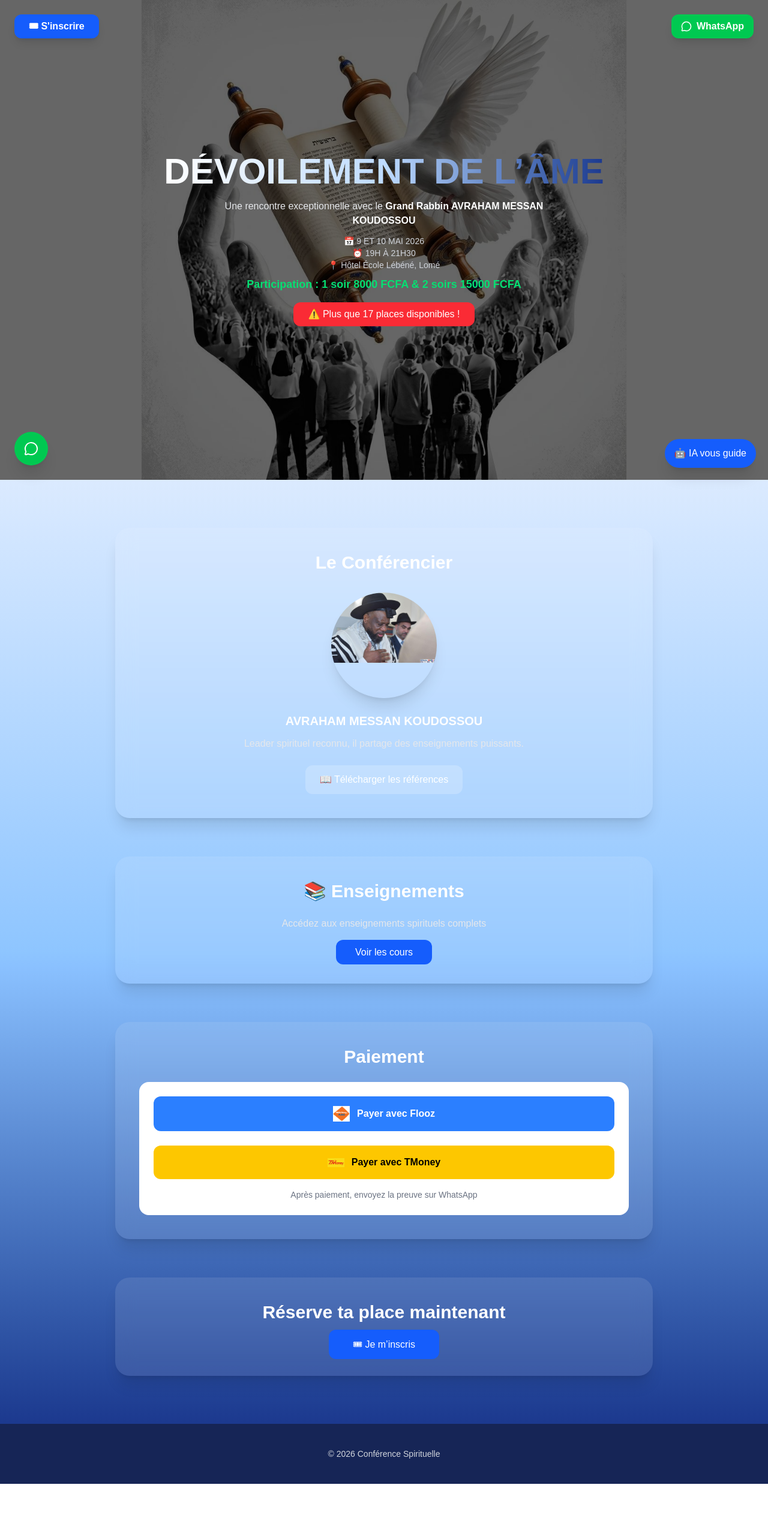
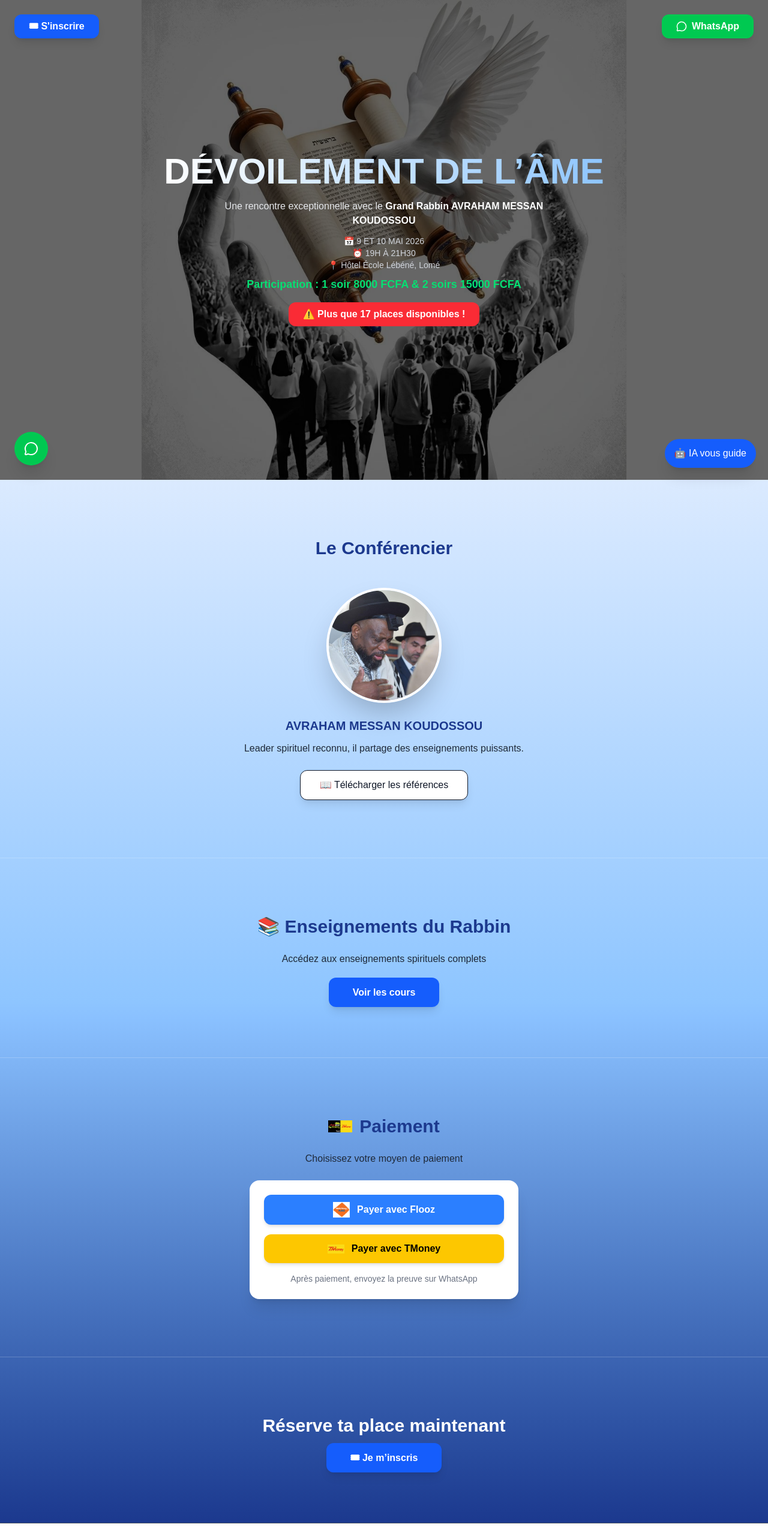
Before and after one commit to messankevin11-arch/rabbinmessan, a Next.js app: page / in a window 1280 px wide. Shown: the top 2566 px of the page at 60% size. Before the commit the page ends 2474 px from the top, so only its background shows below. Built offline with nearby package versions, Linux system fonts and the light colour scheme.

Commit message:
fix: dependencies

```diff
--- a/app/page.tsx
+++ b/app/page.tsx
@@ -29,16 +29,24 @@ export default function Home() {
 
         {/* HEADER */}
         <div className="absolute top-6 left-6 right-6 flex justify-between items-center z-20">
-          <a href="https://forms.gle/TLrMdkNxnTq9Z3Jg7" target="_blank"
-            className="px-6 py-2 bg-blue-600 text-white rounded-xl font-semibold hover:bg-blue-700 transition shadow-lg">
+
+          <a
+            href="https://forms.gle/TLrMdkNxnTq9Z3Jg7"
+            target="_blank"
+            className="px-6 py-2 bg-blue-600 text-white rounded-xl font-semibold hover:bg-blue-700 hover:scale-105 transition shadow-lg"
+          >
             🎟 S'inscrire
           </a>
 
-          <a href="https://wa.me/22893669121" target="_blank"
-            className="flex items-center gap-2 px-4 py-2 bg-green-500 text-white rounded-xl font-semibold hover:bg-green-600 transition shadow-lg">
+          <a
+            href="https://wa.me/22893669121"
+            target="_blank"
+            className="flex items-center gap-2 px-4 md:px-6 py-2 bg-green-500 text-white rounded-xl font-semibold hover:bg-green-600 hover:scale-105 transition shadow-lg"
+          >
             <MessageCircle size={18} />
             WhatsApp
           </a>
+
         </div>
 
         {/* IMAGE HERO */}
@@ -64,93 +72,113 @@ export default function Home() {
         <motion.h1
           initial={{ opacity: 0, y: 60 }}
           animate={{ opacity: 1, y: 0 }}
-          className="text-4xl md:text-6xl font-bold uppercase
-          bg-gradient-to-r from-white via-blue-200 to-blue-900
-          bg-clip-text text-transparent"
+          className="text-4xl md:text-6xl font-bold uppercase text-transparent bg-clip-text bg-gradient-to-r from-white to-blue-300"
         >
           DÉVOILEMENT DE L’ÂME
         </motion.h1>
 
+        {/* TEXTE */}
         <p className="mt-4 text-gray-200 max-w-xl">
           Une rencontre exceptionnelle avec le
           <span className="text-white font-semibold"> Grand Rabbin AVRAHAM MESSAN KOUDOSSOU</span>
         </p>
 
+        {/* INFOS */}
         <p className="mt-3 text-sm text-gray-300">
           📅 9 ET 10 MAI 2026 <br />
           ⏰ 19H À 21H30 <br />
           📍 Hôtel École Lébéné, Lomé
         </p>
 
+        {/* PRIX */}
         <p className="mt-2 text-lg font-semibold text-green-400">
           Participation : 1 soir 8000 FCFA & 2 soirs 15000 FCFA
         </p>
 
-        <div className="mt-4 px-6 py-2 bg-red-500 text-white rounded-xl animate-pulse">
+        {/* COMPTEUR */}
+        <div className={`mt-4 px-6 py-2 rounded-xl font-semibold animate-pulse ${
+          places <= 7 ? "bg-red-600 text-white" : "bg-red-500 text-white"
+        }`}>
           ⚠️ Plus que {places} places disponibles !
         </div>
 
       </section>
 
-      {/* CONTENU GLOBAL */}
-      <div className="bg-gradient-to-b from-blue-100 via-blue-300 to-blue-900 py-20 space-y-16">
+      {/* CONTENU AVEC DEGRADÉ */}
+      <div className="bg-gradient-to-b from-blue-100 via-blue-300 to-blue-900">
 
         {/* CONFÉRENCIER */}
-        <section className="max-w-4xl mx-auto bg-white/10 backdrop-blur-lg p-10 rounded-3xl shadow-xl text-center">
-          <h2 className="text-3xl font-bold mb-8 text-white">Le Conférencier</h2>
+        <section className="py-24 px-6 text-center border-b border-white/20">
+          <h2 className="text-3xl font-bold mb-12 text-blue-900">
+            Le Conférencier
+          </h2>
 
           <div className="flex flex-col items-center">
-            <div className="w-44 h-44 rounded-full overflow-hidden mb-6 shadow-xl">
-              <Image src="/A.jpeg" alt="Rabbin" width={176} height={176} className="object-cover"/>
+
+            {/* IMAGE OPTIMISÉE */}
+            <div className="w-48 h-48 rounded-full mb-6 overflow-hidden shadow-2xl border-4 border-white hover:scale-105 transition duration-500 relative">
+              <Image
+                src="/A.jpeg"
+                alt="AVRAHAM MESSAN KOUDOSSOU"
+                fill
+                className="object-cover object-center"
+              />
             </div>
 
-            <h3 className="text-xl font-semibold text-white mb-3">
+            <h3 className="text-xl font-semibold mb-3 text-blue-900">
               AVRAHAM MESSAN KOUDOSSOU
             </h3>
 
-            <p className="text-gray-200 max-w-xl mb-6">
+            <p className="text-gray-800 max-w-xl mb-6">
               Leader spirituel reconnu, il partage des enseignements puissants.
             </p>
 
             <a href="/references-rabbin.pdf" target="_blank"
-              className="px-6 py-3 bg-white/20 text-white rounded-xl hover:bg-white/30 transition">
+              className="px-8 py-3 rounded-xl border bg-white hover:bg-blue-100 transition shadow-lg">
               📖 Télécharger les références
             </a>
+
           </div>
         </section>
 
         {/* COURS */}
-        <section className="max-w-4xl mx-auto bg-white/10 backdrop-blur-lg p-10 rounded-3xl shadow-xl text-center">
-          <h2 className="text-3xl font-bold mb-6 text-white">📚 Enseignements</h2>
+        <section className="py-24 px-6 text-center border-b border-white/20">
+          <h2 className="text-3xl font-bold mb-6 text-blue-900">
+            📚 Enseignements du Rabbin
+          </h2>
 
-          <p className="text-gray-200 mb-6">
+          <p className="text-gray-800 mb-8">
             Accédez aux enseignements spirituels complets
           </p>
 
           <a href="/cours"
-            className="px-8 py-3 bg-blue-600 text-white rounded-xl hover:bg-blue-700 transition">
+            className="px-10 py-4 bg-blue-600 text-white rounded-xl font-semibold hover:bg-blue-700 hover:scale-105 transition shadow-lg">
             Voir les cours
           </a>
         </section>
 
         {/* PAIEMENT */}
-        <section className="max-w-4xl mx-auto bg-white/10 backdrop-blur-lg p-10 rounded-3xl shadow-xl text-center">
-          <h2 className="text-3xl font-bold mb-6 text-white">Paiement</h2>
+        <section className="py-24 text-center border-b border-white/20">
 
-          <div className="bg-white p-6 rounded-2xl">
-            <div className="flex flex-col gap-6">
+          <div className="flex items-center justify-center gap-3 mb-6">
+            <Image src="/paiement.jpg" alt="Paiement" width={40} height={40}/>
+            <h2 className="text-3xl font-bold text-blue-900">Paiement</h2>
+          </div>
+
+          <p className="text-gray-800 mb-6">
+            Choisissez votre moyen de paiement
+          </p>
+
+          <div className="max-w-md mx-auto bg-white p-6 rounded-2xl shadow-xl">
+
+            <div className="flex flex-col gap-4">
 
               {/* FLOOZ */}
               <a
                 href="https://wa.me/22893669121?text=Paiement%20Flooz"
                 target="_blank"
-                className="group relative overflow-hidden flex items-center justify-center gap-3
-                bg-blue-500 text-white py-4 rounded-xl font-semibold
-                transition-all duration-300
-                hover:scale-105 hover:bg-blue-600
-                hover:shadow-[0_0_25px_rgba(59,130,246,0.8)]"
+                className="flex items-center justify-center gap-3 bg-blue-500 text-white py-3 rounded-xl font-semibold hover:bg-blue-600 hover:scale-110 transition shadow-md hover:shadow-xl"
               >
-                <span className="absolute inset-0 bg-white/20 opacity-0 group-active:opacity-100 transition"></span>
                 <Image src="/flooz.png" alt="Flooz" width={28} height={28}/>
                 Payer avec Flooz
               </a>
@@ -159,13 +187,8 @@ export default function Home() {
               <a
                 href="https://wa.me/22893669121?text=Paiement%20TMoney"
                 target="_blank"
-                className="group relative overflow-hidden flex items-center justify-center gap-3
-                bg-yellow-400 text-black py-4 rounded-xl font-semibold
-                transition-all duration-300
-                hover:scale-105 hover:bg-yellow-500
-                hover:shadow-[0_0_25px_rgba(234,179,8,0.8)]"
+                className="flex items-center justify-center gap-3 bg-yellow-400 text-black py-3 rounded-xl font-semibold hover:bg-yellow-500 hover:scale-110 transition shadow-md hover:shadow-xl"
               >
-                <span className="absolute inset-0 bg-white/30 opacity-0 group-active:opacity-100 transition"></span>
                 <Image src="/tmoney.png" alt="TMoney" width={28} height={28}/>
                 Payer avec TMoney
               </a>
@@ -179,13 +202,13 @@ export default function Home() {
         </section>
 
         {/* CTA */}
-        <section className="max-w-4xl mx-auto bg-white/10 backdrop-blur-lg p-10 rounded-3xl shadow-xl text-center">
+        <section className="py-24 text-center">
           <h2 className="text-3xl font-bold mb-6 text-white">
             Réserve ta place maintenant
           </h2>
 
-          <a href="https://forms.gle/TLrMdkNxnTq9Z3Jg7"
-            className="px-10 py-4 bg-blue-600 text-white rounded-xl hover:bg-blue-700 transition">
+          <a href="https://forms.gle/TLrMdkNxnTq9Z3Jg7" target="_blank"
+            className="px-10 py-4 bg-blue-600 text-white rounded-xl font-semibold hover:bg-blue-700 hover:scale-105 transition shadow-lg">
             🎟 Je m’inscris
           </a>
         </section>
@@ -193,7 +216,7 @@ export default function Home() {
       </div>
 
       {/* WHATSAPP */}
-      <a href="https://wa.me/22893669121"
+      <a href="https://wa.me/22893669121" target="_blank"
         className="fixed bottom-6 left-6 bg-green-500 text-white p-4 rounded-full shadow-xl hover:scale-110 transition z-50">
         <MessageCircle />
       </a>
@@ -201,8 +224,8 @@ export default function Home() {
       <ChatBot />
 
       {/* FOOTER */}
-      <footer className="py-10 text-center text-gray-300 text-sm bg-blue-950">
-        © {new Date().getFullYear()} Conférence Spirituelle
+      <footer className="py-10 text-center text-gray-600 text-sm border-t bg-white">
+        © {new Date().getFullYear()} Conférence Spirituelle - Tous droits réservés
       </footer>
 
     </main>
```
